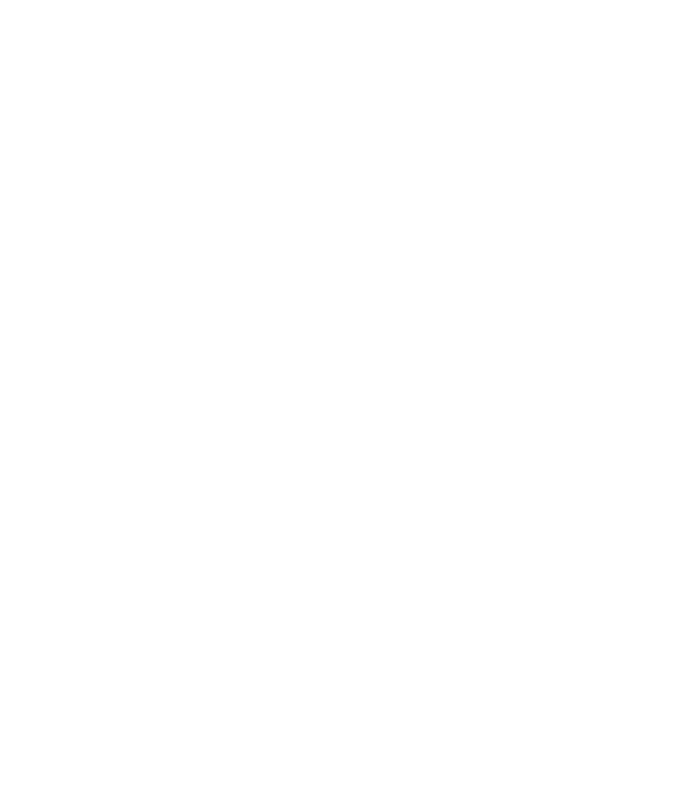
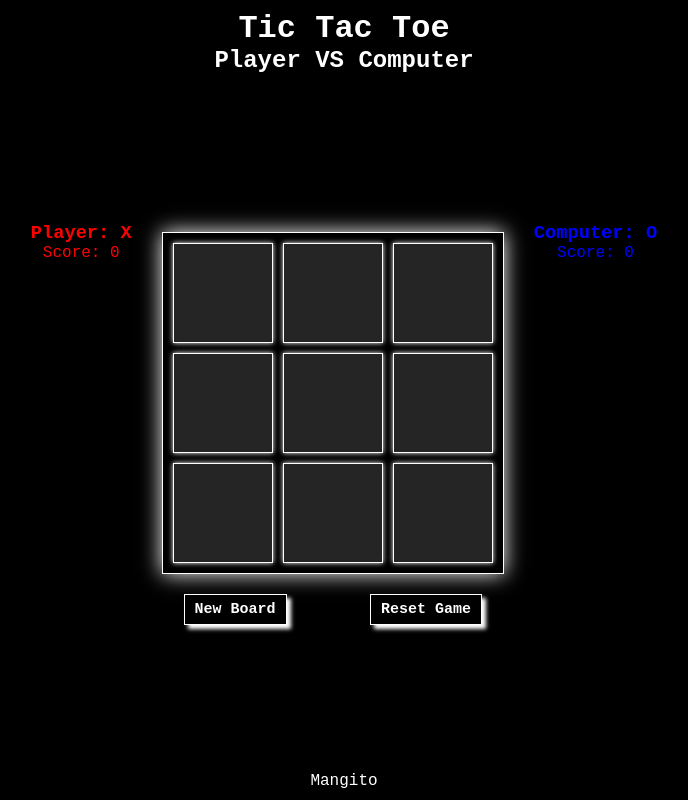
Before and after one commit to 201flaviosilva-labs/TicTacToe, a website: page src/PvPOnline/index.html in a window 1280 px wide. Shown: the whole page, without its empty margins (296-984 px from the left). Drawn offline with nearby package versions, Linux system fonts and the light colour scheme; no server answers.

Commit message:
Start Server :)

```diff
--- a/src/PvPOnline/index.html
+++ b/src/PvPOnline/index.html
@@ -4,11 +4,58 @@
 <head>
 	<meta charset="UTF-8">
 	<meta name="viewport" content="width=device-width, initial-scale=1.0">
+	<link rel="stylesheet" href="../Styles/Reset.css">
+	<link rel="stylesheet" href="../Styles/Game/style.min.css">
 	<title>Tic Tac Toe Online</title>
 </head>
 
 <body>
 
+	<header>
+		<h1>Tic Tac Toe</h1>
+		<h2>Player VS Computer</h2>
+	</header>
+
+	<main>
+		<div class="Game">
+			<div class="PlayerX">
+				<h3>Player: X</h3>
+				<p>Score: <span id="ScoreXSpan">0</span></p>
+			</div>
+
+			<div class="board">
+				<button></button>
+				<button></button>
+				<button></button>
+
+				<button></button>
+				<button></button>
+				<button></button>
+
+				<button></button>
+				<button></button>
+				<button></button>
+			</div>
+
+			<div class="PlayerO">
+				<h3>Computer: O</h3>
+				<p>Score: <span id="ScoreOSpan">0</span></p>
+			</div>
+
+			<div class="ControlBtn">
+				<button id="NewBoard">New Board</button>
+				<button id="Reset">Reset Game</button>
+			</div>
+		</div>
+	</main>
+
+	<footer><a href="http://mangito.github.io/">Mangito</a></footer>
+
+	<script src="https://cdnjs.cloudflare.com/ajax/libs/socket.io/3.1.3/socket.io.js"
+		integrity="sha512-2RDFHqfLZW8IhPRvQYmK9bTLfj/hddxGXQAred2wNZGkrKQkLGj8RCkXfRJPHlDerdHHIzTFaahq4s/P4V6Qig=="
+		crossorigin="anonymous"></script>
+
+	<script src="./script.js"></script>
 </body>
 
 </html>
--- a/src/PvPOnline/script.js
+++ b/src/PvPOnline/script.js
@@ -0,0 +1,2 @@
+const socket = io("http://127.0.0.1:1000/");  // Cors
+console.log(socket);
```
Also changed, not shown: index.html (+1 -1 lines), package.json (+10 -3 lines), server.js (added, +12 -0 lines), 2 other files.
